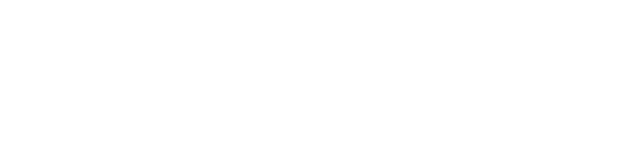
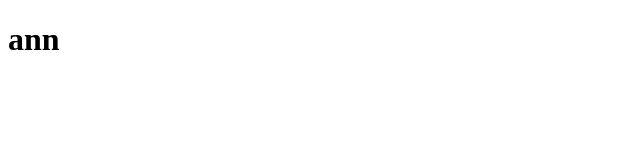
Before and after one commit to Ann2807/ann2, a plain HTML site: page index.html/index.html in a window 1280 px wide. Shown: the full height of the page, 0-640 px from the left. Drawn offline with Linux system fonts and the light colour scheme.

Commit message:
commit 1

```diff
--- a/index.html/index.html
+++ b/index.html/index.html
@@ -6,6 +6,6 @@
     <title>phần 4: git hub</title>
 </head>
 <body>
-    <h1></h1>
+    <h1>ann</h1>
 </body>
 </html>
```
